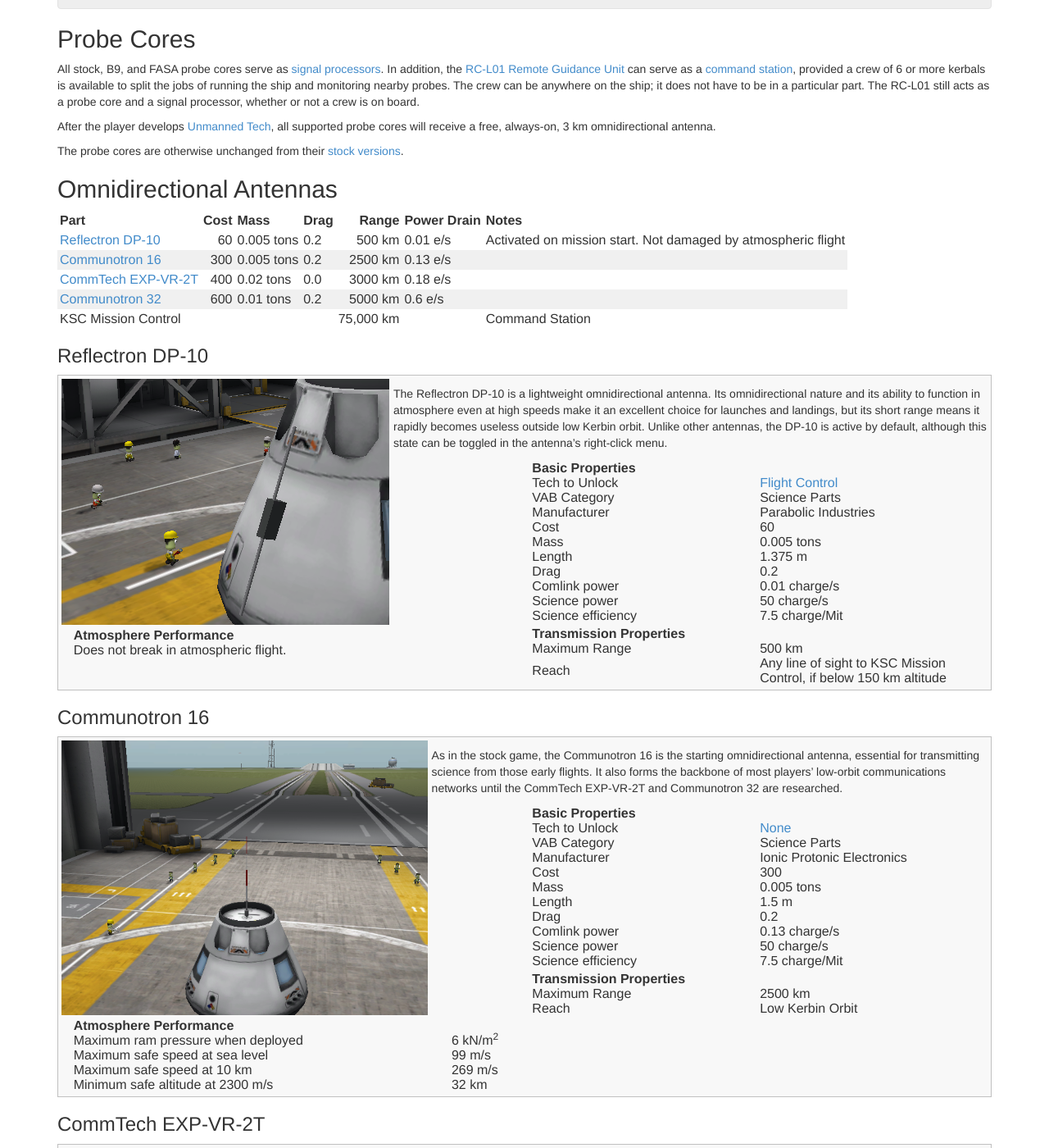
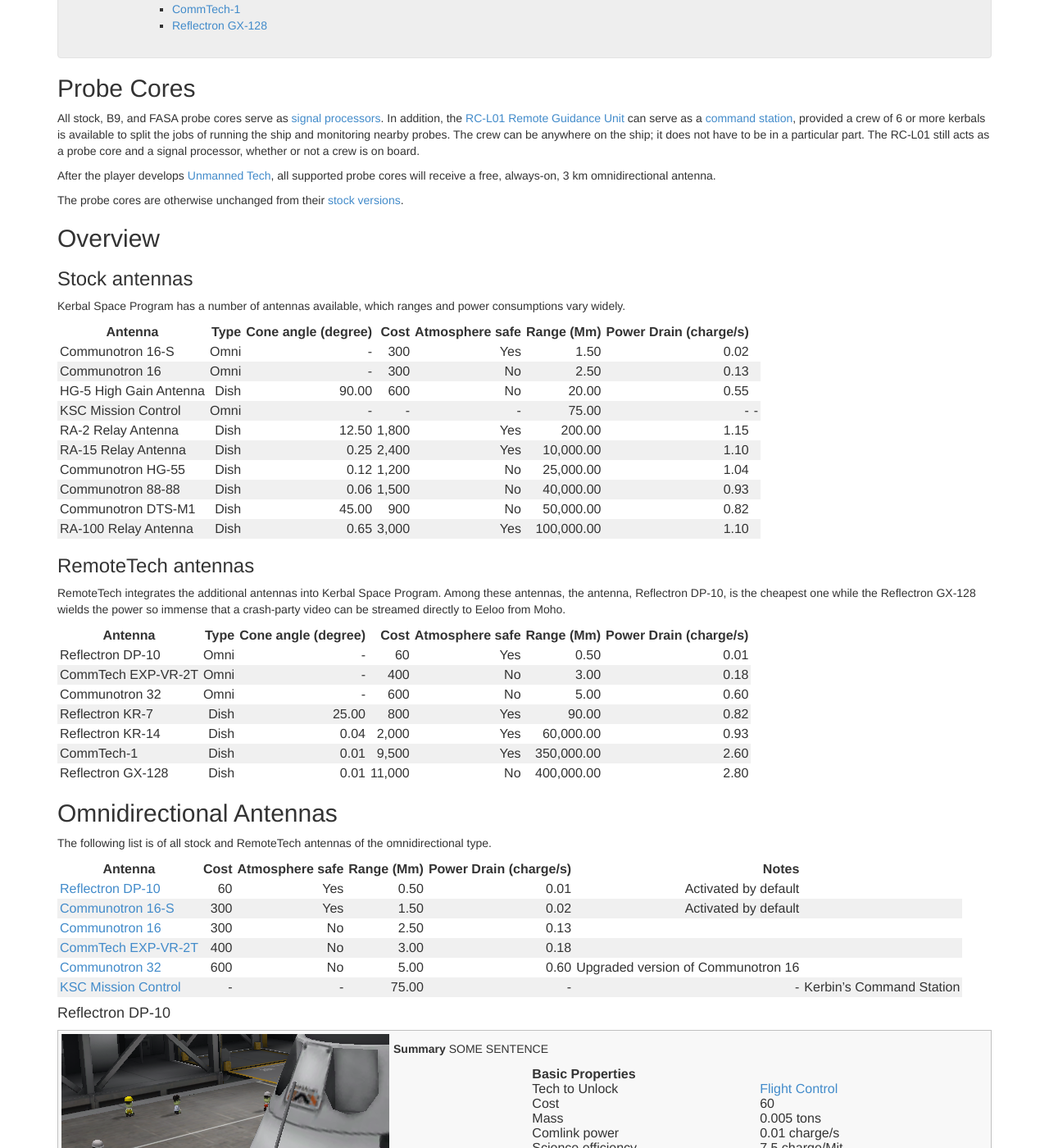
Before and after one commit to RemoteTechnologiesGroup/RemoteTech, a Jekyll site: the page built from guide/parts.md, in a window 1280 px wide and 1400 px high, scrolled down 615 px. Shown: the whole window at 82% size. Built offline with Jekyll 4.4.1, drawn with Linux system fonts in a browser that asks for light colours; nearby versions of some CDN libraries; some of the changed text lies outside the part shown.

Commit message:
First round of content updates

```diff
--- a/guide/parts.md
+++ b/guide/parts.md
@@ -19,56 +19,88 @@
 
 The probe cores are otherwise unchanged from their [stock versions](http://wiki.kerbalspaceprogram.com/wiki/Parts#Pods).
 
-## Omnidirectional Antennas
+## Overview
 
 {::comment}
 Yes, the non-breaking spaces are necessary. Without them, when printing the table on a narrow screen, browsers won't be smart enough to realize that notes is the only column that word-wraps well, and will try to create eye-wrenching entries like 2500
 km
 {:/comment}
 
-Part                | Cost | Mass            | Drag | Range          | Power Drain   | Notes
-:-------------------|-----:|:----------------|------|---------------:|:--------------|:------
-[Reflectron DP-10](#reflectron-dp-10) | 60   | 0.005&nbsp;tons | 0.2  |    500&nbsp;km | 0.01&nbsp;e/s | Activated on mission start. Not damaged by atmospheric flight
-[Communotron 16](#communotron-16) | 300  | 0.005&nbsp;tons | 0.2  |   2500&nbsp;km | 0.13&nbsp;e/s |
-[CommTech EXP-VR-2T](#commtech-exp-vr-2t) | 400  | 0.02&nbsp;tons  | 0.0  |   3000&nbsp;km | 0.18&nbsp;e/s |
-[Communotron 32](#communotron-32) | 600  | 0.01&nbsp;tons  | 0.2  |   5000&nbsp;km | 0.6&nbsp;e/s  |
-KSC Mission Control |      |                 |      | 75,000&nbsp;km |               | Command Station
+### Stock antennas
+
+Kerbal Space Program has a number of antennas available, which ranges and power consumptions vary widely.
+
+Antenna | Type | Cone angle (degree) | Cost | Atmosphere safe | Range (Mm) | Power Drain (charge/s)
+--- | ---: | ---: | ---: | ---: | ---: | ---:
+Communotron 16-S | Omni | - | 300 | Yes | 1.50 | 0.02
+Communotron 16 | Omni | - | 300 | No | 2.50 | 0.13
+HG-5 High Gain Antenna | Dish | 90.00 | 600 | No | 20.00 | 0.55
+KSC Mission Control | Omni | - | - | - | 75.00 | - | -
+RA-2 Relay Antenna | Dish | 12.50 | 1,800 | Yes | 200.00 | 1.15
+RA-15 Relay Antenna | Dish | 0.25 | 2,400 | Yes | 10,000.00 | 1.10
+Communotron HG-55 | Dish | 0.12 | 1,200 | No | 25,000.00 | 1.04
+Communotron 88-88 | Dish | 0.06 | 1,500 | No | 40,000.00 | 0.93
+Communotron DTS-M1 | Dish | 45.00 | 900 | No | 50,000.00 | 0.82
+RA-100 Relay Antenna | Dish | 0.65 | 3,000 | Yes | 100,000.00 | 1.10
 {:.data}
 
-<!--All science transmissions with stock or RemoteTech antennas cost 7.5 charge per Mit, and they all drain 50 charge per second while transmitting science. This is in addition to the power drain listed in the table, which is for keeping the antenna active and searching for links.-->
+### RemoteTech antennas
 
-### Reflectron DP-10
+RemoteTech integrates the additional antennas into Kerbal Space Program. Among these antennas, the antenna, Reflectron DP-10, is the cheapest one while the Reflectron GX-128 wields the power so immense that a crash-party video can be streamed directly to Eeloo from Moho.
+
+Antenna | Type | Cone angle (degree) | Cost | Atmosphere safe | Range (Mm) | Power Drain (charge/s)
+--- | ---: | ---: | ---: | ---: | ---: | ---:
+Reflectron DP-10 | Omni | - | 60 | Yes | 0.50 | 0.01
+CommTech EXP-VR-2T | Omni | - | 400 | No | 3.00 | 0.18
+Communotron 32 | Omni | - | 600 | No | 5.00 | 0.60
+Reflectron KR-7 | Dish | 25.00 | 800 | Yes | 90.00 | 0.82
+Reflectron KR-14 | Dish | 0.04 | 2,000 | Yes | 60,000.00 | 0.93
+CommTech-1 | Dish | 0.01 | 9,500 | Yes | 350,000.00 | 2.60
+Reflectron GX-128 | Dish | 0.01 | 11,000 | No | 400,000.00 | 2.80
+{:.data}
+
+## Omnidirectional Antennas
+
+The following list is of all stock and RemoteTech antennas of the omnidirectional type.
+
+Antenna | Cost | Atmosphere safe | Range (Mm) | Power Drain (charge/s) | Notes
+--- | ---: | ---: | ---: | ---: | ---: | ---
+[Reflectron DP-10](#reflectron-dp-10) | 60 | Yes | 0.50 | 0.01 | Activated by default
+[Communotron 16-S](#communotron-16-s) | 300 | Yes | 1.50 | 0.02 | Activated by default
+[Communotron 16](#communotron-16) | 300 | No | 2.50 | 0.13 |
+[CommTech EXP-VR-2T](#commtech-exp-vr-2t) | 400 | No | 3.00 | 0.18 |
+[Communotron 32](#communotron-32) | 600 | No | 5.00 | 0.60 | Upgraded version of Communotron 16
+[KSC Mission Control](#mission-control) | - | - | 75.00 | - | - | Kerbin's Command Station
+{:.data}
+
+#### Reflectron DP-10
 
 <div class="antenna" markdown="1">
 
 ![Picture of Reflectron DP-10](antenna_dp10_B.png)
 
-The Reflectron DP-10 is a lightweight omnidirectional antenna. Its omnidirectional nature and its ability to function in atmosphere even at high speeds make it an excellent choice for launches and landings, but its short range means it rapidly becomes useless outside low Kerbin orbit. Unlike other antennas, the DP-10 is active by default, although this state can be toggled in the antenna's right-click menu.
+**Summary**
+SOME SENTENCE
 {:.blurb}
 
 |Basic Properties
 --------------------|-------------------
 Tech to Unlock      | [Flight Control](http://wiki.kerbalspaceprogram.com/wiki/Flight_Control)
-VAB Category        | Science Parts
-Manufacturer        | Parabolic Industries
 Cost                | 60
 Mass                | 0.005 tons
-Length              | 1.375 m
-Drag                | 0.2
 Comlink power       | 0.01 charge/s
-Science power       | 50 charge/s
 Science efficiency  | 7.5 charge/Mit
 {:.basic}
 
 |Transmission Properties
 --------------------------------------|-------------------
 Maximum Range                         | 500 km
-Reach                                 | Any line of sight to KSC Mission Control, if below 150 km altitude
+Reachability                          | Any line of sight to KSC Mission Control, if below 150 km altitude
 {:.xmit}
 
-|Atmosphere Performance
+|Atmosphere Safety
 |------------------------------------
-|Does not break in atmospheric flight.
+|Does not break off in flight.
 {:.atm}
 
 ---------------
@@ -205,18 +237,22 @@
 km
 {:/comment}
 
-Antenna           | Cost | Mass            | Drag | Cone | Range          | Power Drain   | Notes
-:-----------------|-----:|:----------------|------|:-----------|---------------:|:--------------|:------
-[Comms DTS-M1](#comms-dts-m1) | 600  | 0.03&nbsp;tons  | 0.2  | 45&deg;    | 50,000&nbsp;km | 0.82&nbsp;e/s |
-[Reflectron KR-7](#reflectron-kr-7) | 800  | 0.5&nbsp;tons   | 0.2  | 25&deg;    | 90,000&nbsp;km | 0.82&nbsp;e/s | Not damaged by atmospheric flight
-[Communotron 88-88](#communotron-88-88) | 1100  | 0.025&nbsp;tons | 0.2  | 0.06&deg;  | 40M&nbsp;km    | 0.93&nbsp;e/s |
-[Reflectron KR-14](#reflectron-kr-14) | 2000  | 1.0&nbsp;tons   | 0.2  | 0.04&deg;  | 60M&nbsp;km    | 0.93&nbsp;e/s | Not damaged by atmospheric flight
-[CommTech-1](#commtech-1) | 9500  | 1.0&nbsp;tons   | 0.2  | 0.006&deg; | 350M&nbsp;km   | 2.6&nbsp;e/s  | Not damaged by atmospheric flight
-[Reflectron GX-128](#reflectron-gx-128) | 11000  | 0.5&nbsp;tons   | 0.2  | 0.005&deg; | 400M&nbsp;km   | 2.8&nbsp;e/s  |
+The following list is of all stock and RemoteTech antennas of the dish type.
+
+Antenna | Cone angle (degree) | Cost | Atmosphere safe | Range (Mm) | Power Drain (charge/s) | Notes
+--- | ---: | ---: | ---: | ---: | ---: | ---
+[HG-5 High Gain Antenna](#hg-5) | 90.00 | 600 | No | 20.00 | 0.55 |
+[Reflectron KR-7](#reflectron-kr-7) | 25.00 | 800 | Yes | 90.00 | 0.82 |
+[RA-2 Relay Antenna](#ra-2) | 12.50 | 1,800 | Yes | 200.00 | 1.15 |
+[RA-15 Relay Antenna](#ra-15) | 0.25 | 2,400 | Yes | 10,000.00 | 1.10 |
+[Communotron HG-55](#communotron-hg-55) | 0.12 | 1,200 | No | 25,000.00 | 1.04 |
+[Communotron 88-88](#communotron-88-88) | 0.06 | 1,500 | No | 40,000.00 | 0.93 |
+[Communotron DTS-M1](#communotron-dts-m1) | 45.00 | 900 | No | 50,000.00 | 0.82 |
+[Reflectron KR-14](#reflectron-kr-14) | 0.04 | 2,000 | Yes | 60,000.00 | 0.93  |
+[RA-100 Relay Antenna](#ra-100) | 0.65 | 3,000 | Yes | 100,000.00 | 1.10 |
+[CommTech-1](#commtech-1) | 0.01 | 9,500 | Yes | 350,000.00 | 2.60 |
+[Reflectron GX-128](#reflectron-gx-128) | 0.01 | 11,000 | No | 400,000.00 | 2.80 | Range is more than twice as wide as Kerbal System
 {:.data}
-
-**Warning:** the Reflectron SS-5 and Reflectron LL-5 are legacy parts included for backward compatibility. Do not use these parts in new spacecraft, as they will be removed in an upcoming release of RemoteTech.
-{: .alert}
 
 ### Comms DTS-M1
 
```
